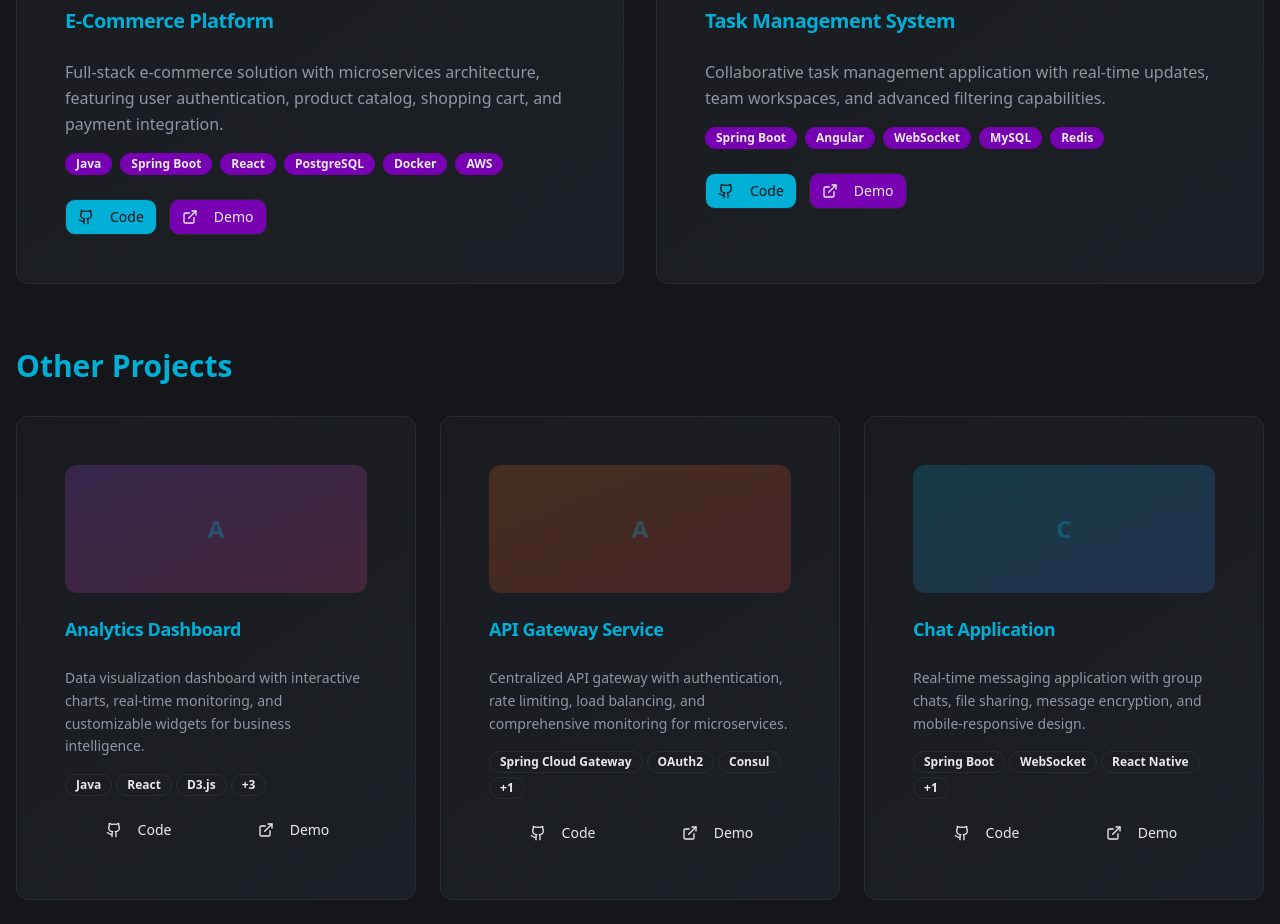
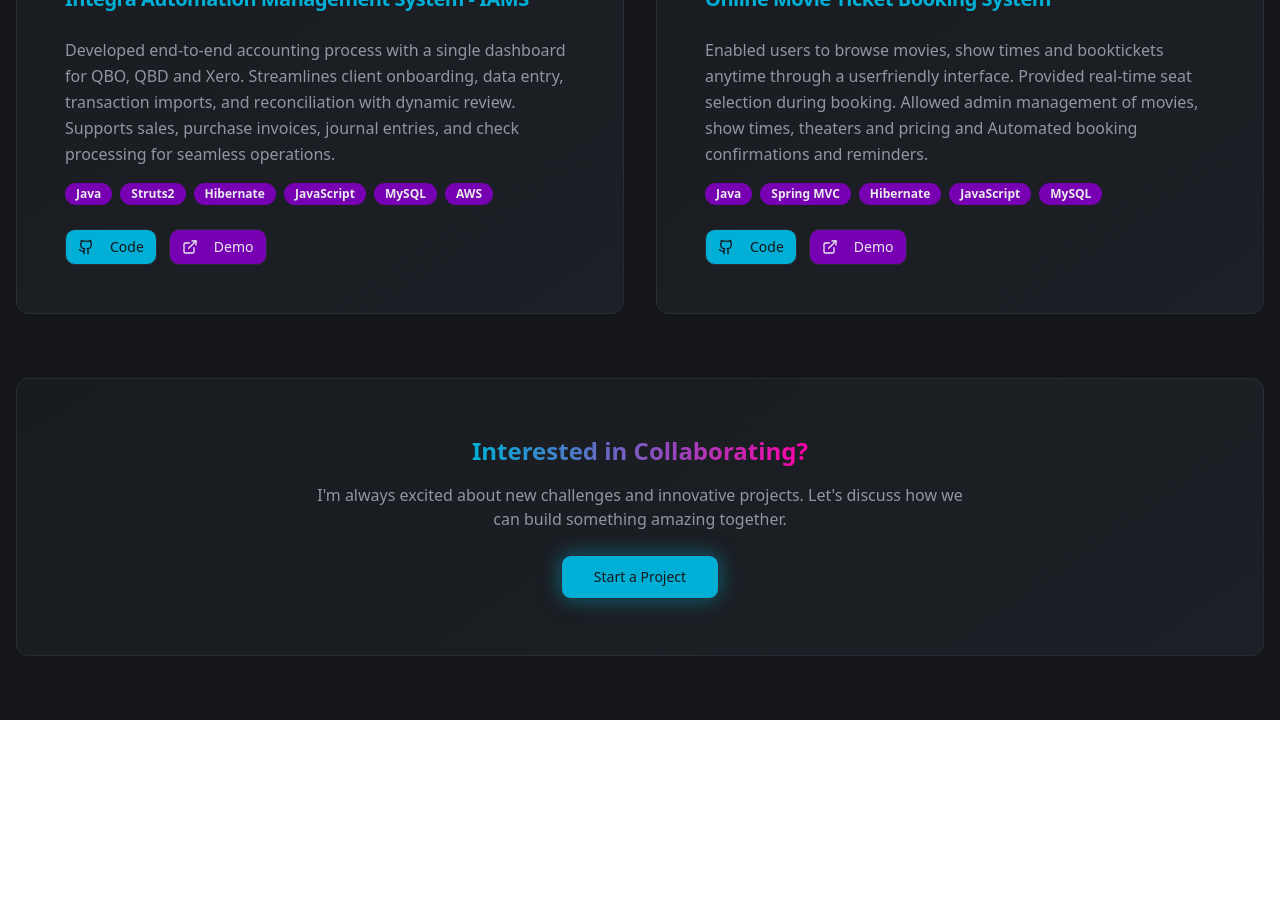
Before and after one commit to ManikandanM-Profile/Manikandan-Portfolio, a React (Vite) app: page /projects in a window 1280 px wide. Shown: the part 600-1524 px from the top of the page. After the commit the page ends 1320 px from the top, so only its background shows below. Built offline with nearby package versions, Linux system fonts and the light colour scheme.

Commit message:
added json

```diff
--- a/src/pages/Projects.tsx
+++ b/src/pages/Projects.tsx
@@ -7,63 +7,23 @@ const Projects = () => {
   const projects = [
     {
       id: 1,
-      title: "E-Commerce Platform",
-      description: "Full-stack e-commerce solution with microservices architecture, featuring user authentication, product catalog, shopping cart, and payment integration.",
-      tech: ["Java", "Spring Boot", "React", "PostgreSQL", "Docker", "AWS"],
-      image: "bg-gradient-to-br from-blue-500/20 to-purple-500/20",
+      title: "Integra Automation Management System - IAMS",
+      description: "Developed end-to-end accounting process with a single dashboard for QBO, QBD and Xero. Streamlines client onboarding, data entry, transaction imports, and reconciliation with dynamic review. Supports sales, purchase invoices, journal entries, and check processing for seamless operations.",
+      tech: ["Java", "Struts2", "Hibernate", "JavaScript", "MySQL", "AWS"],
+      image: "/ManikandanIMG.jpg",
       github: "#",
       demo: "#",
       featured: true,
     },
     {
       id: 2,
-      title: "Task Management System",
-      description: "Collaborative task management application with real-time updates, team workspaces, and advanced filtering capabilities.",
-      tech: ["Spring Boot", "Angular", "WebSocket", "MySQL", "Redis"],
+      title: "Online Movie Ticket Booking System",
+      description: "Enabled users to browse movies, show times and booktickets anytime through a userfriendly interface. Provided real-time seat selection during booking. Allowed admin management of movies, show times, theaters and pricing and Automated booking confirmations and reminders.",
+      tech: ["Java", "Spring MVC", "Hibernate", "JavaScript", "MySQL"],
       image: "bg-gradient-to-br from-green-500/20 to-blue-500/20",
       github: "#",
       demo: "#",
       featured: true,
-    },
-    {
-      id: 3,
-      title: "Analytics Dashboard",
-      description: "Data visualization dashboard with interactive charts, real-time monitoring, and customizable widgets for business intelligence.",
-      tech: ["Java", "React", "D3.js", "MongoDB", "Kafka", "Kubernetes"],
-      image: "bg-gradient-to-br from-purple-500/20 to-pink-500/20",
-      github: "#",
-      demo: "#",
-      featured: false,
-    },
-    {
-      id: 4,
-      title: "API Gateway Service",
-      description: "Centralized API gateway with authentication, rate limiting, load balancing, and comprehensive monitoring for microservices.",
-      tech: ["Spring Cloud Gateway", "OAuth2", "Consul", "Prometheus"],
-      image: "bg-gradient-to-br from-orange-500/20 to-red-500/20",
-      github: "#",
-      demo: "#",
-      featured: false,
-    },
-    {
-      id: 5,
-      title: "Chat Application",
-      description: "Real-time messaging application with group chats, file sharing, message encryption, and mobile-responsive design.",
-      tech: ["Spring Boot", "WebSocket", "React Native", "PostgreSQL"],
-      image: "bg-gradient-to-br from-cyan-500/20 to-blue-500/20",
-      github: "#",
-      demo: "#",
-      featured: false,
-    },
-    {
-      id: 6,
-      title: "Inventory Management",
-      description: "Comprehensive inventory tracking system with barcode scanning, automated alerts, reporting, and multi-location support.",
-      tech: ["Java", "Spring MVC", "Thymeleaf", "MySQL", "JasperReports"],
-      image: "bg-gradient-to-br from-indigo-500/20 to-purple-500/20",
-      github: "#",
-      demo: "#",
-      featured: false,
     },
   ];
 
@@ -89,16 +49,21 @@ const Projects = () => {
             <div className="grid lg:grid-cols-2 gap-8">
               {projects.filter(p => p.featured).map((project) => (
                 <Card key={project.id} className="project-card group">
+                  {/* Project Image Header */}
+                  <div className="h-48 w-full rounded-t-lg overflow-hidden">
+                    <img
+                      src="/ManikandanIMG.jpg"
+                      alt="ManikandanM"
+                      className="w-full h-full object-cover"
+                    />
+                  </div>
+
                   <CardHeader>
-                    <div className={`h-48 rounded-lg ${project.image} mb-4 flex items-center justify-center`}>
-                      <div className="text-4xl font-bold text-primary/30">
-                        {project.title.charAt(0)}
-                      </div>
-                    </div>
                     <CardTitle className="text-xl text-primary group-hover:text-accent transition-colors">
                       {project.title}
                     </CardTitle>
                   </CardHeader>
+
                   <CardContent>
                     <p className="text-muted-foreground mb-4 leading-relaxed">
                       {project.description}
@@ -118,58 +83,6 @@ const Projects = () => {
                         </a>
                       </Button>
                       <Button asChild size="sm" variant="secondary" className="cyber-border">
-                        <a href={project.demo} target="_blank" rel="noopener noreferrer">
-                          <ExternalLink className="mr-2 h-4 w-4" />
-                          Demo
-                        </a>
-                      </Button>
-                    </div>
-                  </CardContent>
-                </Card>
-              ))}
-            </div>
-          </div>
-
-          {/* All Projects */}
-          <div>
-            <h2 className="text-3xl font-bold mb-8 text-primary">Other Projects</h2>
-            <div className="grid md:grid-cols-2 xl:grid-cols-3 gap-6">
-              {projects.filter(p => !p.featured).map((project) => (
-                <Card key={project.id} className="project-card group">
-                  <CardHeader>
-                    <div className={`h-32 rounded-lg ${project.image} mb-4 flex items-center justify-center`}>
-                      <div className="text-2xl font-bold text-primary/30">
-                        {project.title.charAt(0)}
-                      </div>
-                    </div>
-                    <CardTitle className="text-lg text-primary group-hover:text-accent transition-colors">
-                      {project.title}
-                    </CardTitle>
-                  </CardHeader>
-                  <CardContent>
-                    <p className="text-muted-foreground text-sm mb-4 leading-relaxed">
-                      {project.description}
-                    </p>
-                    <div className="flex flex-wrap gap-1 mb-4">
-                      {project.tech.slice(0, 3).map((tech, techIndex) => (
-                        <Badge key={techIndex} variant="outline" className="text-xs">
-                          {tech}
-                        </Badge>
-                      ))}
-                      {project.tech.length > 3 && (
-                        <Badge variant="outline" className="text-xs">
-                          +{project.tech.length - 3}
-                        </Badge>
-                      )}
-                    </div>
-                    <div className="flex gap-2">
-                      <Button asChild size="sm" variant="ghost" className="flex-1">
-                        <a href={project.github} target="_blank" rel="noopener noreferrer">
-                          <Github className="mr-2 h-4 w-4" />
-                          Code
-                        </a>
-                      </Button>
-                      <Button asChild size="sm" variant="ghost" className="flex-1">
                         <a href={project.demo} target="_blank" rel="noopener noreferrer">
                           <ExternalLink className="mr-2 h-4 w-4" />
                           Demo
```
